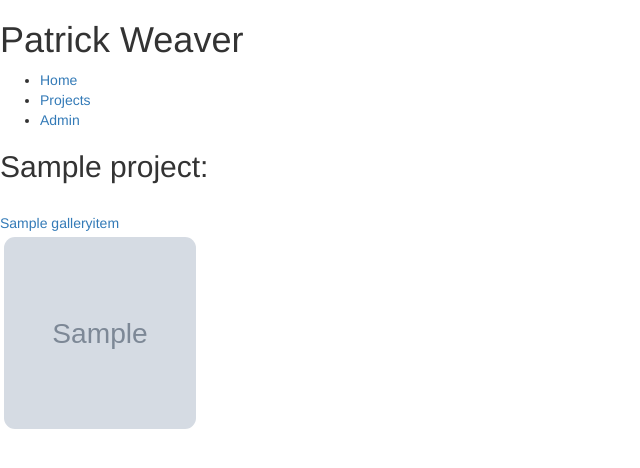
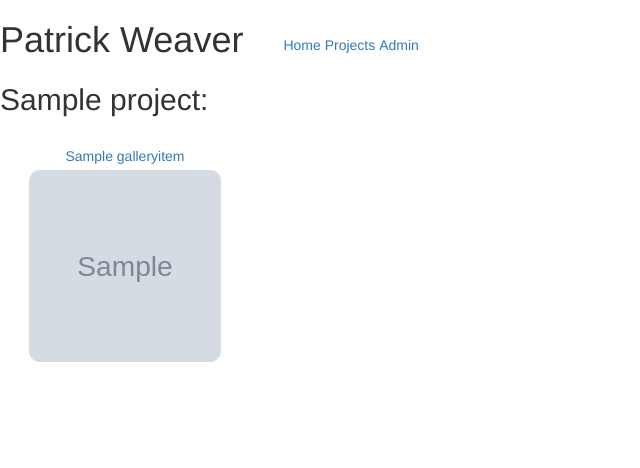
Before and after one commit to PatrickWeaver/pw, a Django app: page /projects/1/ in a window 1280 px wide. Shown: the top 468 px of the page, without its empty margins (0-640 px from the left). Run offline with Django 3.2, Linux system fonts and the light colour scheme; tables that the repository leaves empty hold one stand-in row (values such as "Sample post"); grey boxes marked "Sample" are stand-in pictures; some libraries are stand-ins or nearby versions.

Commit message:
messin css

```diff
--- a/gallery/templates/project.html
+++ b/gallery/templates/project.html
@@ -6,21 +6,20 @@
 
 {% block content %}
 <h2>{{ project.name }}:</h2><br>
-
     {% if gallery_items %}
         {% for item in gallery_items %}
+            <div class="gallery_item">
             <a href="{% url 'gallery.views.gallery_item' project.id item.id %}">{{ item.name }}</a>
             <br>
-            <a href="{% url 'gallery.views.gallery_item' project.id item.id %}"><img src="
+            <a href="{% url 'gallery.views.gallery_item' project.id item.id %}" class="thumbnail_link"><img src="
             {% if item.thumbnail %}
                 {{ item.thumbnail.url }}
             {% else %}
                 {{ item.image.url }}
             {% endif %}
             " width="200" height="200" class="thumbnail"></a><br><br>
-
+            </div>
         {% endfor %}
     {% endif %}
 
-
 {% endblock %}
--- a/pw/static/style.css
+++ b/pw/static/style.css
@@ -1,5 +1,35 @@
 body {
 	background-color: none;
+}
+
+#header {
+    position: fixed;
+    top: 0;
+    background-color: white;
+    width: 100%;
+    height: 4.5em;
+}
+
+#title {
+    float: left;
+}
+
+#menu {
+    margin-top: 2.5em;
+    float: left;
+}
+
+#menu li{
+    display: inline;
+}
+
+#container{
+    float: left;
+}
+
+#content {
+    margin-top: 4.5em;
+    float: left;
 }
 
 
@@ -8,5 +38,17 @@ body {
     border-radius: 15px;
     -webkit-border-radius: 15px;
     -moz-border-radius: 15px;
+    margin: 0 auto;
+ }
 
+ .thumbnail :hover{
+
+    border: 1px solid green;
  }
+
+ .gallery_item {
+    float: left;
+    width: 250px;
+    text-align: center;
+    margin: 0 auto;
+ }
--- a/templates/base.html
+++ b/templates/base.html
@@ -10,12 +10,14 @@
     {% bootstrap_css %}
     {% bootstrap_javascript %}
 
-    <link rel="stylesheet" type="text/css" href="{% static "style.css" %}">
+    <link rel="stylesheet" type="text/css" href="{% static "/static/style.css" %}">
 </head>
 
 <body>
-    <h1>Patrick Weaver</h1>
-    <ul>
+<div id="container">
+<div id="header">
+    <h1 id="title">Patrick Weaver</h1>
+    <ul id="menu">
         <li>
             <a href="{% url 'gallery.views.home' %}">Home</a>
         </li>
@@ -26,10 +28,14 @@
             <a href="{% url 'admin:index' %}">Admin</a>
         </li>
     </ul>
+</div>
+</div>
+<div id="content">
     {% block section %}
 
     {% endblock %}
 
+</div>
 </body>
 
 </html>
```
Also changed, not shown: 1 other file.
